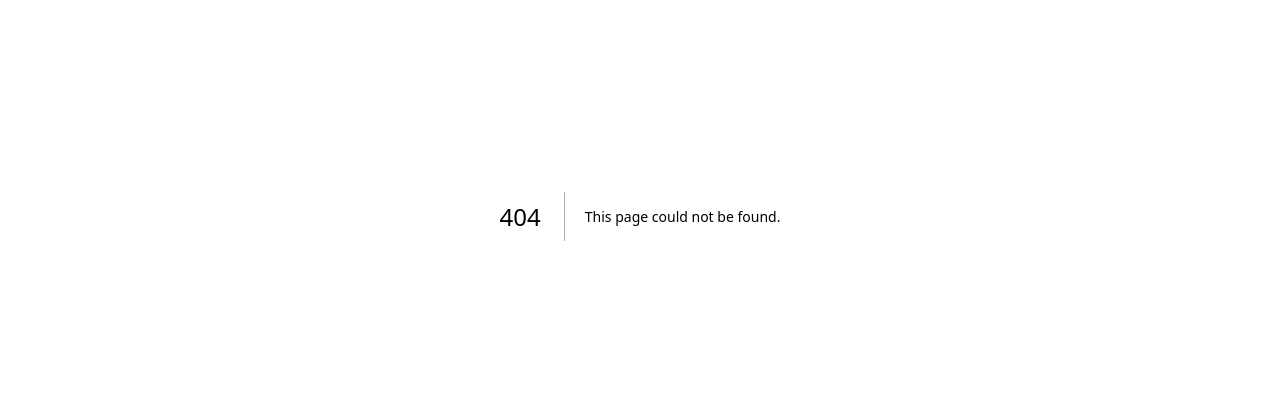
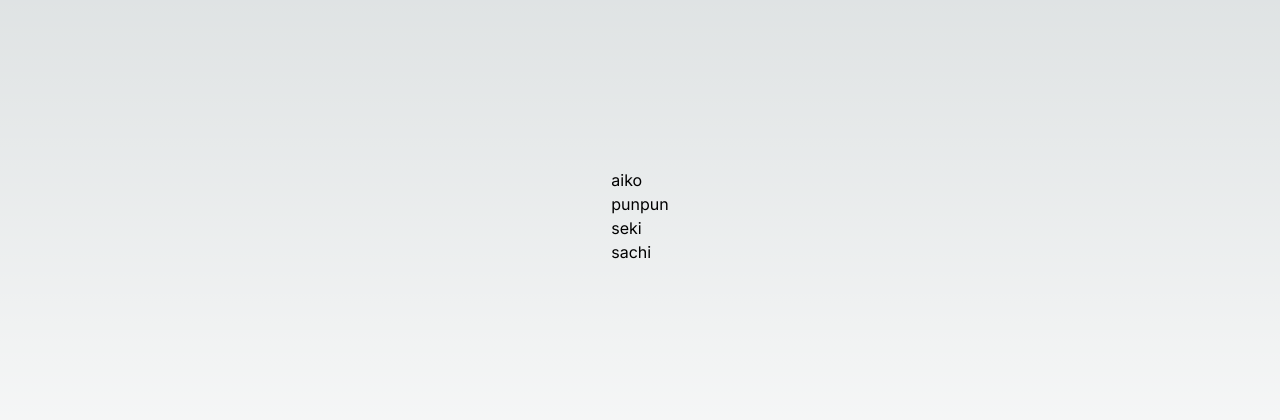
Before and after one commit to nicolaskruger/get-start-tailwind, a Next.js app: page /compose-arbitrary in a window 1280 px wide. Before the commit this address had no page. Shown: the part 184-604 px from the top of the page. Built offline with nearby package versions, Linux system fonts and the light colour scheme.

Commit message:
style: :lipstick: compose arbitrary

```diff
--- /dev/null
+++ b/src/app/compose-arbitrary/page.tsx
@@ -0,0 +1,19 @@
+import { CenterAllScreen } from "@/components/center-all-screen";
+
+const names = ["aiko", "punpun", "seki", "sachi"];
+
+const Page = () => {
+  return (
+    <CenterAllScreen>
+      <ul>
+        {names.map((v) => (
+          <li className="lg:[&:nth-child(3)]:hover:underline" key={v}>
+            {v}
+          </li>
+        ))}
+      </ul>
+    </CenterAllScreen>
+  );
+};
+
+export default Page;
```
